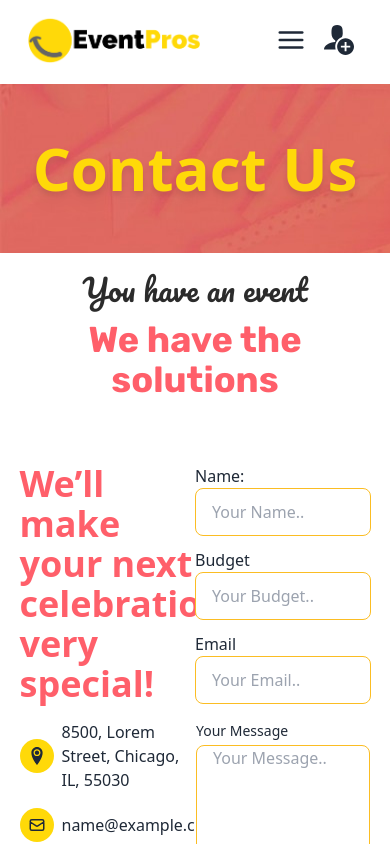
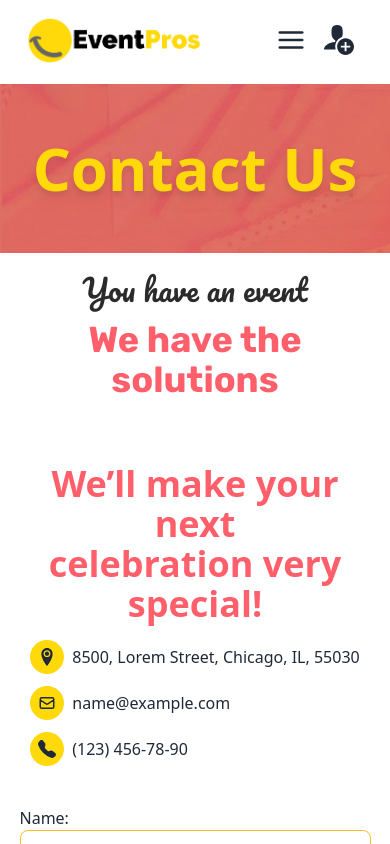
Before and after one commit to CodeWithRashed/event-pros, a React (Vite) app: page /contact-us in a window 390 px wide. Shown: the top 844 px of the page. Built offline with nearby package versions, Linux system fonts and the light colour scheme; no server answers.

Commit message:
contact us section responsive

```diff
--- a/src/Pages/ContactUsPage.jsx
+++ b/src/Pages/ContactUsPage.jsx
@@ -11,15 +11,16 @@ const ContactUsPage = () => {
   return (
     <div>
       <PageHeader title="Contact Us"></PageHeader>
-      <div className="p-[5%]">
+      <div className="p-[5%] mb-10">
         <SectionTitle
           subtitle="You have an event"
           title="We have the solutions"
         ></SectionTitle>
 
-        <div className="contact-section grid grid-cols-2">
-          <div className="info space-y-4">
+        <div className="contact-section gap-10 lg:gap-3 grid lg:grid-cols-2">
+          <div className="info lg:block flex flex-col justify-center items-center text-center lg:text-left space-y-4">
             <h1 className="text-4xl font-bold text-color-secondary">We’ll make your next <br></br> celebration very special!</h1>
+            <div className="info-times space-y-3">
             <div className="flex gap-2 items-center lg:text-xl"> <p className="text-lg bg-color-primary rounded-full inline-block p-2"><ImLocation2 ></ImLocation2></p>
               <p>8500, Lorem Street, Chicago, IL, 55030</p>
             </div>
@@ -30,6 +31,7 @@ const ContactUsPage = () => {
             <div  className="flex gap-2 items-center lg:text-xl">
             <p className="text-lg bg-color-primary rounded-full inline-block p-2"><BsTelephoneFill ></BsTelephoneFill></p>
               <h1>(123) 456-78-90</h1>
+            </div>
             </div>
           </div>
           <div className="form">
```
